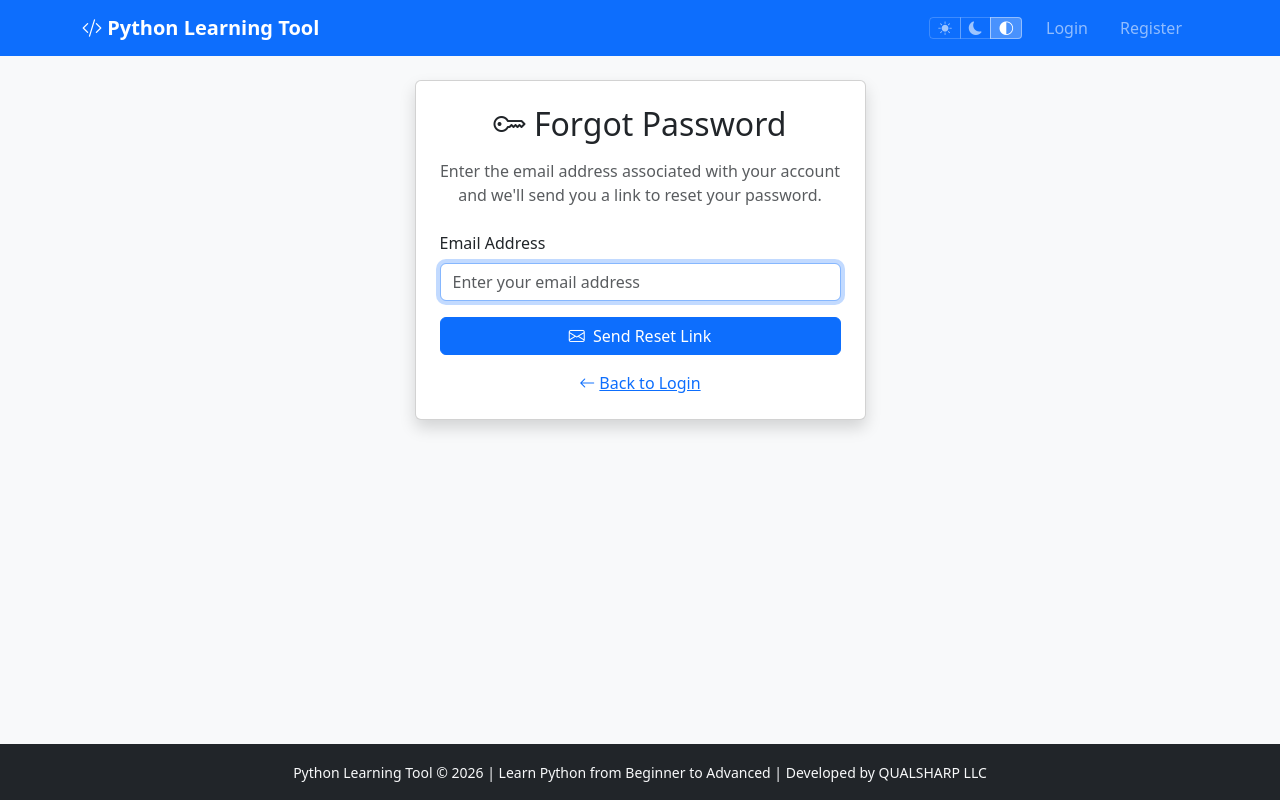
After one commit to PraveenPanchanam/PythonLearningTool, a Flask app: page /auth/forgot-password in a window 1280 px wide. The commit adds this page. Run offline with Flask 3, Linux system fonts and the light colour scheme.

Commit message:
Add password reset feature with email-based recovery
Users can now reset their password via a "Forgot Password?" link on
the login page. The flow uses itsdangerous secure tokens (1-hour expiry)
and Flask-Mail for sending reset emails. Includes graceful degradation
when SMTP is not configured, email enumeration prevention, rate limiting,
and password validation matching registration requirements.

New files: forgot_password.html, reset_password.html, email templates
Modified: auth routes, extensions, config, requirements (Flask-Mail)

Co-Authored-By: Claude Opus 4.6 <noreply@anthropic.com>

```diff
--- a/app/__init__.py
+++ b/app/__init__.py
@@ -10,7 +10,7 @@ from markupsafe import Markup
 import markdown as md
 
 from config import config
-from app.extensions import db, login_manager, csrf, limiter, migrate
+from app.extensions import db, login_manager, csrf, limiter, migrate, mail
 
 
 def create_app(config_name=None):
@@ -27,6 +27,7 @@ def create_app(config_name=None):
     csrf.init_app(app)
     limiter.init_app(app)
     migrate.init_app(app, db)
+    mail.init_app(app)
 
     # Security headers via Flask-Talisman (production only)
     if not app.debug and not app.testing:
--- a/app/extensions.py
+++ b/app/extensions.py
@@ -4,9 +4,11 @@ from flask_wtf.csrf import CSRFProtect
 from flask_limiter import Limiter
 from flask_limiter.util import get_remote_address
 from flask_migrate import Migrate
+from flask_mail import Mail
 
 db = SQLAlchemy()
 login_manager = LoginManager()
 csrf = CSRFProtect()
 limiter = Limiter(key_func=get_remote_address, default_limits=["200 per hour"])
 migrate = Migrate()
+mail = Mail()
--- a/app/routes/auth.py
+++ b/app/routes/auth.py
@@ -1,7 +1,9 @@
 import re
-from flask import Blueprint, render_template, redirect, url_for, flash, request
+from flask import Blueprint, render_template, redirect, url_for, flash, request, current_app
 from flask_login import login_user, logout_user, login_required, current_user
-from app.extensions import db, limiter
+from flask_mail import Message
+from itsdangerous import URLSafeTimedSerializer, SignatureExpired, BadSignature
+from app.extensions import db, limiter, mail
 from app.models.user import User
 
 auth_bp = Blueprint('auth', __name__)
@@ -9,6 +11,30 @@ auth_bp = Blueprint('auth', __name__)
 VALID_PYTHON_LEVELS = ['complete_beginner', 'some_experience', 'python_beginner', 'intermediate']
 VALID_AGE_GROUPS = ['under_12', '12_to_17', '18_plus']
 
+
+# ──────────────────────────────────────
+# Token helpers (itsdangerous)
+# ──────────────────────────────────────
+
+def generate_reset_token(email):
+    """Generate a secure, time-limited password-reset token."""
+    s = URLSafeTimedSerializer(current_app.config['SECRET_KEY'])
+    return s.dumps(email, salt='password-reset')
+
+
+def verify_reset_token(token, max_age=3600):
+    """Verify a password-reset token. Returns email or None."""
+    s = URLSafeTimedSerializer(current_app.config['SECRET_KEY'])
+    try:
+        email = s.loads(token, salt='password-reset', max_age=max_age)
+        return email
+    except (SignatureExpired, BadSignature):
+        return None
+
+
+# ──────────────────────────────────────
+# Registration
+# ──────────────────────────────────────
 
 @auth_bp.route('/register', methods=['GET', 'POST'])
 @limiter.limit("5 per minute")
@@ -66,6 +92,10 @@ def register():
     return render_template('auth/register.html')
 
 
+# ──────────────────────────────────────
+# Login / Logout
+# ──────────────────────────────────────
+
 @auth_bp.route('/login', methods=['GET', 'POST'])
 @limiter.limit("10 per minute")
 def login():
@@ -94,3 +124,97 @@ def logout():
     logout_user()
     flash('You have been logged out.', 'info')
     return redirect(url_for('main.index'))
+
+
+# ──────────────────────────────────────
+# Forgot Password / Reset Password
+# ──────────────────────────────────────
+
+@auth_bp.route('/forgot-password', methods=['GET', 'POST'])
+@limiter.limit("3 per minute")
+def forgot_password():
+    if current_user.is_authenticated:
+        return redirect(url_for('dashboard.overview'))
+
+    if request.method == 'POST':
+        email = request.form.get('email', '').strip().lower()
+
+        # Check if mail is configured
+        if not current_app.config.get('MAIL_USERNAME'):
+            current_app.logger.warning('Password reset attempted but MAIL_USERNAME is not configured.')
+            flash('Password reset is currently unavailable. Please contact an administrator.', 'warning')
+            return redirect(url_for('auth.forgot_password'))
+
+        # Always show the same message to prevent email enumeration
+        user = User.query.filter_by(email=email).first()
+
+        if user:
+            try:
+                token = generate_reset_token(user.email)
+                reset_url = url_for('auth.reset_password', token=token, _external=True)
+
+                msg = Message(
+                    subject='Reset Your Password - Python Learning Tool',
+                    recipients=[user.email],
+                )
+                msg.html = render_template('emails/reset_password.html',
+                                           user=user, reset_url=reset_url)
+                msg.body = render_template('emails/reset_password.txt',
+                                           user=user, reset_url=reset_url)
+                mail.send(msg)
+                current_app.logger.info(f'Password reset email sent to {user.email}')
+            except Exception as e:
+                current_app.logger.error(f'Failed to send password reset email: {e}')
+                flash('An error occurred while sending the email. Please try again later.', 'danger')
+                return redirect(url_for('auth.forgot_password'))
+        else:
+            current_app.logger.info(f'Password reset requested for non-existent email: {email}')
+
+        # Same message whether user exists or not (security)
+        flash('If an account with that email exists, we\'ve sent a password reset link. Please check your inbox.', 'info')
+        return redirect(url_for('auth.login'))
+
+    return render_template('auth/forgot_password.html')
+
+
+@auth_bp.route('/reset-password/<token>', methods=['GET', 'POST'])
+@limiter.limit("5 per minute")
+def reset_password(token):
+    if current_user.is_authenticated:
+        return redirect(url_for('dashboard.overview'))
+
+    email = verify_reset_token(token)
+    if not email:
+        flash('The password reset link is invalid or has expired. Please request a new one.', 'danger')
+        return redirect(url_for('auth.forgot_password'))
+
+    user = User.query.filter_by(email=email).first()
+    if not user:
+        flash('The password reset link is invalid. Please request a new one.', 'danger')
+        return redirect(url_for('auth.forgot_password'))
+
+    if request.method == 'POST':
+        password = request.form.get('password', '')
+        confirm_password = request.form.get('confirm_password', '')
+
+        errors = []
+        if len(password) < 8:
+            errors.append('Password must be at least 8 characters.')
+        if not re.search(r'[a-zA-Z]', password) or not re.search(r'[0-9]', password):
+            errors.append('Password must contain at least one letter and one number.')
+        if password != confirm_password:
+            errors.append('Passwords do not match.')
+
+        if errors:
+            for error in errors:
+                flash(error, 'danger')
+            return render_template('auth/reset_password.html', token=token)
+
+        user.set_password(password)
+        db.session.commit()
+        current_app.logger.info(f'Password reset completed for user: {user.username}')
+
+        flash('Your password has been reset successfully! You can now log in with your new password.', 'success')
+        return redirect(url_for('auth.login'))
+
+    return render_template('auth/reset_password.html', token=token)
--- /dev/null
+++ b/app/templates/auth/forgot_password.html
@@ -0,0 +1,33 @@
+{% extends 'base.html' %}
+{% block title %}Forgot Password - Python Learning Tool{% endblock %}
+
+{% block content %}
+<div class="row justify-content-center">
+    <div class="col-md-5">
+        <div class="card shadow">
+            <div class="card-body p-4">
+                <h2 class="card-title text-center mb-3">
+                    <i class="bi bi-key"></i> Forgot Password
+                </h2>
+                <p class="text-muted text-center mb-4">
+                    Enter the email address associated with your account and we'll send you a link to reset your password.
+                </p>
+                <form method="POST">
+                    <input type="hidden" name="csrf_token" value="{{ csrf_token() }}"/>
+                    <div class="mb-3">
+                        <label for="email" class="form-label">Email Address</label>
+                        <input type="email" class="form-control" id="email" name="email"
+                               required autofocus placeholder="Enter your email address">
+                    </div>
+                    <button type="submit" class="btn btn-primary w-100 mb-3">
+                        <i class="bi bi-envelope me-1"></i> Send Reset Link
+                    </button>
+                </form>
+                <p class="text-center text-muted mb-0">
+                    <a href="{{ url_for('auth.login') }}"><i class="bi bi-arrow-left me-1"></i>Back to Login</a>
+                </p>
+            </div>
+        </div>
+    </div>
+</div>
+{% endblock %}
--- a/app/templates/auth/login.html
+++ b/app/templates/auth/login.html
@@ -21,6 +21,9 @@
                         <input type="password" class="form-control" id="password" name="password"
                                required placeholder="Enter your password">
                     </div>
+                    <div class="mb-3 text-end">
+                        <a href="{{ url_for('auth.forgot_password') }}" class="small text-muted">Forgot Password?</a>
+                    </div>
                     <button type="submit" class="btn btn-primary w-100 mb-3">Login</button>
                 </form>
                 <p class="text-center text-muted mb-0">
--- a/requirements.txt
+++ b/requirements.txt
@@ -5,6 +5,7 @@ Flask-WTF==1.2.1
 Flask-Limiter==3.5.0
 Flask-Talisman==1.1.0
 Flask-Migrate==4.0.5
+Flask-Mail==0.10.0
 Werkzeug==3.1.3
 Jinja2==3.1.5
 SQLAlchemy==2.0.36
```
Also changed, not shown: app/templates/auth/reset_password.html (added, +39 -0 lines), app/templates/emails/reset_password.html (added, +71 -0 lines), app/templates/emails/reset_password.txt (added, +17 -0 lines), config.py (+8 -0 lines), 1 other file.
